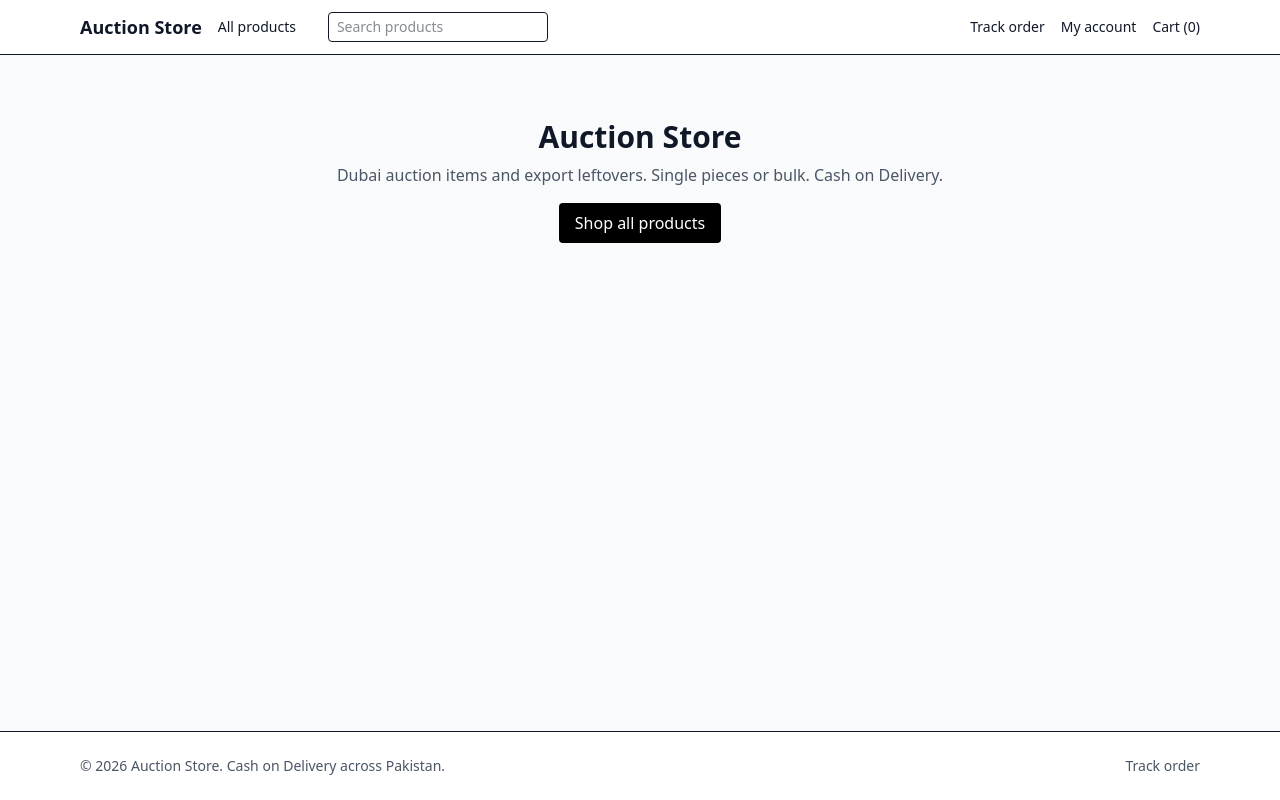
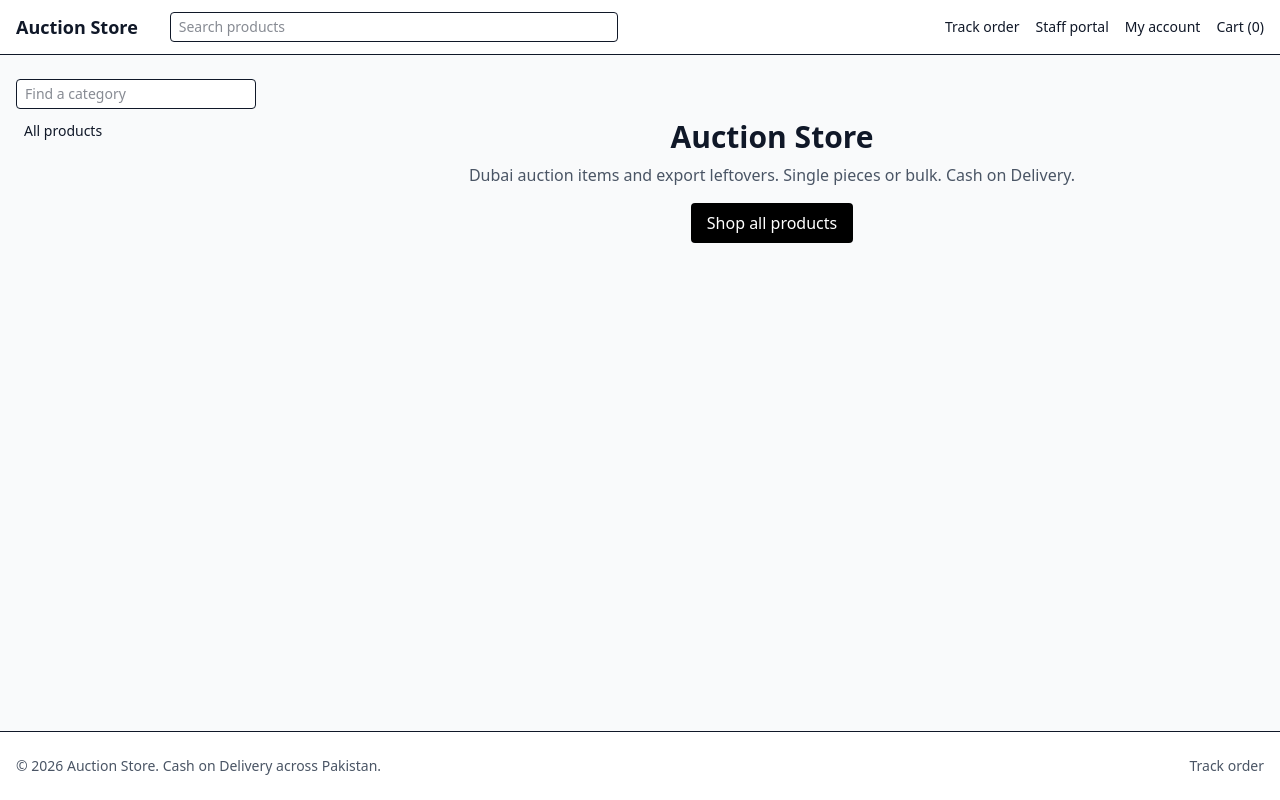
Before and after one commit to Thireb/auction-store, a Django app: page / in a window 1280 px wide. Run offline with Django 5.2, Linux system fonts and the light colour scheme; the visitor is signed in with stand-in values (Sample User, id 1); data that the repository does not hold is empty; parts of the project's set-up code (start-up, migrations or seed data) failed here and were passed over; some libraries are stand-ins or nearby versions.

Commit message:
Move store categories to a collapsible left sidebar
- The category tree sits on the left on large screens and in a drawer on phones.
- Opening a category closes its open siblings. Choosing a category closes the drawer.
- Only the top level and the current branch render. Other branches load with HTMX,
  and a search box finds a category by name, so many categories stay fast.
- Filters fold under a 'Filters and sort' button on phones.

Co-Authored-By: Claude Opus 5.5 <noreply@anthropic.com>
Claude-Session: https://claude.ai/code/session_012tAWxxQcLxWSuxzmdx9Nc1

```diff
--- a/apps/catalog/context_processors.py
+++ /dev/null
@@ -1,10 +0,0 @@
-from .models import Category
-
-
-def nav_categories(request):
-    """Top-level categories for the site menu. Lazy, so pages that do not show it pay nothing."""
-    return {
-        "nav_categories": Category.objects.filter(parent__isnull=True, is_active=True).only(
-            "name", "slug"
-        )
-    }
--- /dev/null
+++ b/apps/catalog/templates/catalog/partials/category_nav.html
@@ -0,0 +1,15 @@
+{% load category_nav %}
+<nav id="category-nav" aria-label="Categories" class="text-sm" x-data="{ q: '' }">
+  <div class="flex items-center justify-between lg:hidden mb-3">
+    <p class="font-bold text-base">Categories</p>
+    <button type="button" @click="$dispatch('nav-close')" aria-label="Close categories" class="text-xl px-2">&times;</button>
+  </div>
+  <input type="search" name="q" x-model="q" placeholder="Find a category" aria-label="Find a category"
+         class="w-full border rounded px-2 py-1 bg-white"
+         hx-get="{% url 'catalog:nav_search' %}" hx-trigger="input changed delay:300ms, search" hx-target="#category-search-results">
+  <div id="category-search-results" x-show="q" x-cloak class="mt-2"></div>
+  <div x-show="!q" class="mt-2">
+    <a href="{% url 'catalog:product_list' %}" @click="$dispatch('nav-close')" class="block px-2 py-1 rounded font-medium {% if request.resolver_match.url_name == 'product_list' %}bg-gray-900 text-white{% else %}hover:bg-gray-100{% endif %}">All products</a>
+    {% include "catalog/partials/category_tree.html" %}
+  </div>
+</nav>
--- /dev/null
+++ b/apps/catalog/templates/catalog/partials/category_tree.html
@@ -0,0 +1,25 @@
+{% load category_nav %}
+<ul class="category-tree" x-data="{ open: {{ nodes|open_node }} }">
+  {% for n in nodes %}
+    <li>
+      <div class="flex items-center">
+        <a href="{{ n.get_absolute_url }}" @click="$dispatch('nav-close')"
+           class="flex-1 px-2 py-1 rounded {% if n.is_current %}bg-gray-900 text-white font-medium{% elif n.on_path %}font-medium{% else %}hover:bg-gray-100{% endif %}"
+           {% if n.is_current %}aria-current="page"{% endif %}>{{ n.name }}</a>
+        {% if n.has_children %}
+          <button type="button" class="px-2 py-1 text-gray-500 hover:text-gray-900"
+                  @click="open = open === {{ n.pk }} ? null : {{ n.pk }}" :aria-expanded="open === {{ n.pk }}"
+                  aria-controls="nav-children-{{ n.pk }}" aria-label="Show sub-categories of {{ n.name }}"
+                  {% if not n.loaded_children %}hx-get="{% url 'catalog:nav_children' n.pk %}" hx-target="#nav-children-{{ n.pk }}" hx-trigger="click once"{% endif %}>
+            <span class="inline-block transition-transform" :class="open === {{ n.pk }} && 'rotate-90'">&#9656;</span>
+          </button>
+        {% endif %}
+      </div>
+      {% if n.has_children %}
+        <div id="nav-children-{{ n.pk }}" class="ml-3 pl-1 border-l" x-show="open === {{ n.pk }}" {% if not n.on_path %}x-cloak{% endif %}>
+          {% if n.loaded_children %}{% include "catalog/partials/category_tree.html" with nodes=n.loaded_children %}{% else %}<p class="px-2 py-1 text-gray-400">Loading...</p>{% endif %}
+        </div>
+      {% endif %}
+    </li>
+  {% endfor %}
+</ul>
--- a/apps/catalog/templates/catalog/product_list.html
+++ b/apps/catalog/templates/catalog/product_list.html
@@ -13,7 +13,10 @@
   {% endif %}
 
   <div class="mt-6 grid md:grid-cols-4 gap-6">
-    <aside>{% include "catalog/partials/filters.html" %}</aside>
+    <details class="md:block" x-data x-init="$el.open = window.innerWidth >= 768">
+      <summary class="md:hidden cursor-pointer font-medium py-1">Filters and sort</summary>
+      <div class="mt-2 md:mt-0">{% include "catalog/partials/filters.html" %}</div>
+    </details>
     <div class="md:col-span-3">{% include "catalog/partials/results.html" %}</div>
   </div>
 {% endblock %}
--- /dev/null
+++ b/apps/catalog/templatetags/category_nav.py
@@ -0,0 +1,24 @@
+from django import template
+
+from .. import nav
+
+register = template.Library()
+
+
+@register.inclusion_tag("catalog/partials/category_nav.html", takes_context=True)
+def category_nav(context):
+    """The left sidebar. Opens the branch of the category or product on the page."""
+    current = context.get("category")
+    product = context.get("product")
+    if current is None and product is not None and hasattr(product, "category"):
+        current = product.category
+    return {"nodes": nav.tree(current), "current": current, "request": context.get("request")}
+
+
+@register.filter
+def open_node(nodes):
+    """The id of the node whose branch starts open, for Alpine, or "null"."""
+    for node in nodes:
+        if getattr(node, "on_path", False) and node.has_children:
+            return node.pk
+    return "null"
--- a/apps/catalog/urls.py
+++ b/apps/catalog/urls.py
@@ -8,4 +8,6 @@ urlpatterns = [
     path("products/", views.product_list, name="product_list"),
     path("c/<slug:slug>/", views.category_detail, name="category"),
     path("p/<slug:slug>/", views.product_detail, name="product"),
+    path("nav/c/<int:pk>/", views.nav_children, name="nav_children"),
+    path("nav/search/", views.nav_search, name="nav_search"),
 ]
--- a/apps/catalog/views.py
+++ b/apps/catalog/views.py
@@ -2,6 +2,7 @@ from django.core.paginator import Paginator
 from django.db.models import Prefetch
 from django.shortcuts import get_object_or_404, render
 
+from . import nav
 from .models import Category, Product, ProductImage, Variant
 from .pricing import buyer_is_wholesale, visible_tiers
 from .search import filter_options, filter_products
@@ -93,3 +94,15 @@ def product_detail(request, slug):
         "breadcrumbs": product.category.ancestors(include_self=True),
     }
     return render(request, "catalog/product_detail.html", context)
+
+
+def nav_children(request, pk):
+    """HTMX: the sub-categories of one category, for the sidebar tree."""
+    return render(request, "catalog/partials/category_tree.html", {"nodes": nav.children_of(pk)})
+
+
+def nav_search(request):
+    """HTMX: categories whose name matches the sidebar search box."""
+    query = request.GET.get("q", "").strip()
+    context = {"results": nav.search(query), "query": query}
+    return render(request, "catalog/partials/category_search.html", context)
--- a/config/settings/base.py
+++ b/config/settings/base.py
@@ -66,7 +66,6 @@ TEMPLATES = [
                 "django.contrib.auth.context_processors.auth",
                 "django.contrib.messages.context_processors.messages",
                 "apps.core.context_processors.store",
-                "apps.catalog.context_processors.nav_categories",
                 "apps.cart.context_processors.cart_count",
                 "apps.portal.context_processors.portal",
             ],
--- a/templates/base.html
+++ b/templates/base.html
@@ -1,4 +1,4 @@
-{% load static %}<!doctype html>
+{% load static category_nav %}<!doctype html>
 <html lang="en">
 <head>
   <meta charset="utf-8">
@@ -13,12 +13,24 @@
   <style>[x-cloak]{display:none!important}</style>
 </head>
 <body class="min-h-screen flex flex-col bg-gray-50 text-gray-900"
+      x-data="{ nav: false }" @nav-open.window="nav = true" @nav-close.window="nav = false"
+      @keydown.escape.window="nav = false"
       hx-headers='{"X-CSRFToken": "{{ csrf_token }}"}'>
   {% include "partials/header.html" %}
   {% include "partials/messages.html" %}
-  <main class="flex-1 w-full max-w-6xl mx-auto px-4 py-6">
-    {% block content %}{% endblock %}
-  </main>
+  <div class="flex-1 w-full max-w-7xl mx-auto px-4 py-6 flex gap-6">
+    {% block sidebar %}
+      {# Left category menu: always open on large screens, a drawer on phones. #}
+      <div class="fixed inset-0 z-30 bg-black/40 lg:hidden" x-show="nav" x-cloak @click="nav = false"></div>
+      <aside id="sidebar" class="fixed inset-y-0 left-0 z-40 w-72 max-w-[85vw] overflow-y-auto bg-white p-4 -translate-x-full transition-[translate] lg:static lg:z-auto lg:w-60 lg:max-w-none lg:shrink-0 lg:translate-x-0 lg:bg-transparent lg:p-0 lg:overflow-visible"
+             :style="nav ? 'translate: none' : ''">
+        <div class="lg:sticky lg:top-4 lg:max-h-[calc(100vh-2rem)] lg:overflow-y-auto">{% category_nav %}</div>
+      </aside>
+    {% endblock %}
+    <main class="flex-1 min-w-0">
+      {% block content %}{% endblock %}
+    </main>
+  </div>
   {% include "partials/footer.html" %}
   {% block extra_js %}{% endblock %}
 </body>
--- a/templates/partials/footer.html
+++ b/templates/partials/footer.html
@@ -1,5 +1,5 @@
 <footer class="bg-white border-t mt-8">
-  <div class="max-w-6xl mx-auto px-4 py-6 text-sm text-gray-600 flex flex-wrap gap-4 justify-between">
+  <div class="max-w-7xl mx-auto px-4 py-6 text-sm text-gray-600 flex flex-wrap gap-4 justify-between">
     <p>&copy; {% now "Y" %} {{ STORE_NAME }}. Cash on Delivery across Pakistan.</p>
     <nav class="flex flex-wrap gap-4">
       <a href="{% url 'track_order' %}">Track order</a>
--- a/templates/partials/header.html
+++ b/templates/partials/header.html
@@ -1,24 +1,20 @@
-<header class="bg-white border-b" x-data="{ open: false }">
-  <div class="max-w-6xl mx-auto px-4 py-3 flex items-center gap-4">
+<header class="bg-white border-b">
+  <div class="max-w-7xl mx-auto px-4 py-3 flex items-center gap-4">
+    <button type="button" class="lg:hidden px-2 py-1 border rounded text-sm" @click="$dispatch('nav-open')" aria-controls="sidebar" aria-label="Open categories">&#9776; Categories</button>
     <a href="{% url 'core:home' %}" class="font-bold text-lg">{{ STORE_NAME }}</a>
-    <nav class="hidden sm:flex gap-4 text-sm" id="main-nav">
-      <a href="{% url 'catalog:product_list' %}">All products</a>
-      {% for cat in nav_categories %}<a href="{{ cat.get_absolute_url }}">{{ cat.name }}</a>{% endfor %}
-    </nav>
-    <form action="{% url 'catalog:product_list' %}" method="get" class="hidden md:block ml-4">
-      <input type="search" name="q" placeholder="Search products" aria-label="Search products" class="border rounded px-2 py-1 text-sm">
+    <form action="{% url 'catalog:product_list' %}" method="get" class="hidden md:block ml-4 flex-1 max-w-md">
+      <input type="search" name="q" placeholder="Search products" aria-label="Search products" class="w-full border rounded px-2 py-1 text-sm">
     </form>
     <div class="ml-auto flex items-center gap-4 text-sm">
       <a href="{% url 'track_order' %}" class="hidden sm:inline">Track order</a>
+      {% if user.is_staff %}<a href="{% url 'portal:dashboard' %}" class="hidden sm:inline">Staff portal</a>{% endif %}
       {% if user.is_authenticated %}<a href="{% url 'accounts:account' %}">My account</a>{% else %}<a href="{% url 'accounts:login' %}">Log in</a>{% endif %}
       <a href="{% url 'cart:detail' %}" id="cart-link" class="font-medium">
         Cart (<span id="cart-count">{{ cart_count|default:0 }}</span>)
       </a>
-      <button type="button" class="sm:hidden" @click="open = !open" aria-label="Menu">&#9776;</button>
     </div>
   </div>
-  <nav class="sm:hidden px-4 pb-3 text-sm flex flex-col gap-2" x-show="open" x-cloak>
-    <a href="{% url 'catalog:product_list' %}">All products</a>
-    {% for cat in nav_categories %}<a href="{{ cat.get_absolute_url }}">{{ cat.name }}</a>{% endfor %}
-  </nav>
+  <form action="{% url 'catalog:product_list' %}" method="get" class="md:hidden px-4 pb-3">
+    <input type="search" name="q" placeholder="Search products" aria-label="Search products" class="w-full border rounded px-2 py-1 text-sm">
+  </form>
 </header>
--- a/templates/partials/messages.html
+++ b/templates/partials/messages.html
@@ -1,4 +1,4 @@
-<div id="messages" class="max-w-6xl mx-auto px-4">
+<div id="messages" class="max-w-7xl mx-auto px-4">
   {% for message in messages %}
     <div class="mt-4 rounded border px-4 py-2 text-sm
                 {% if message.tags == 'error' %}border-red-300 bg-red-50{% elif message.tags == 'success' %}border-green-300 bg-green-50{% else %}border-gray-300 bg-white{% endif %}"
```
Also changed, not shown: apps/catalog/nav.py (added, +50 -0 lines), apps/catalog/templates/catalog/partials/category_search.html (added, +7 -0 lines), apps/catalog/tests/test_views.py (+37 -0 lines), apps/catalog/templatetags/__init__.py (added).
